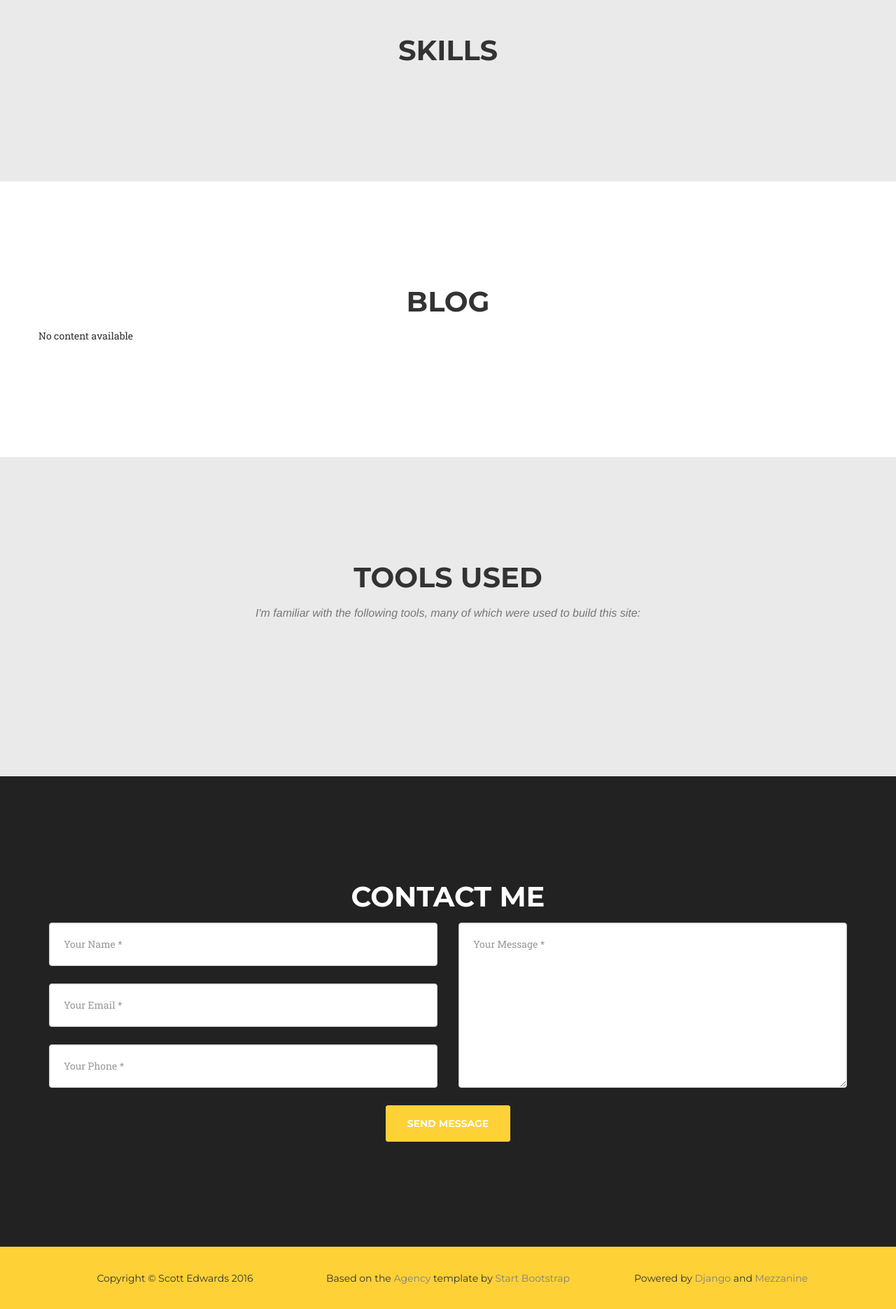
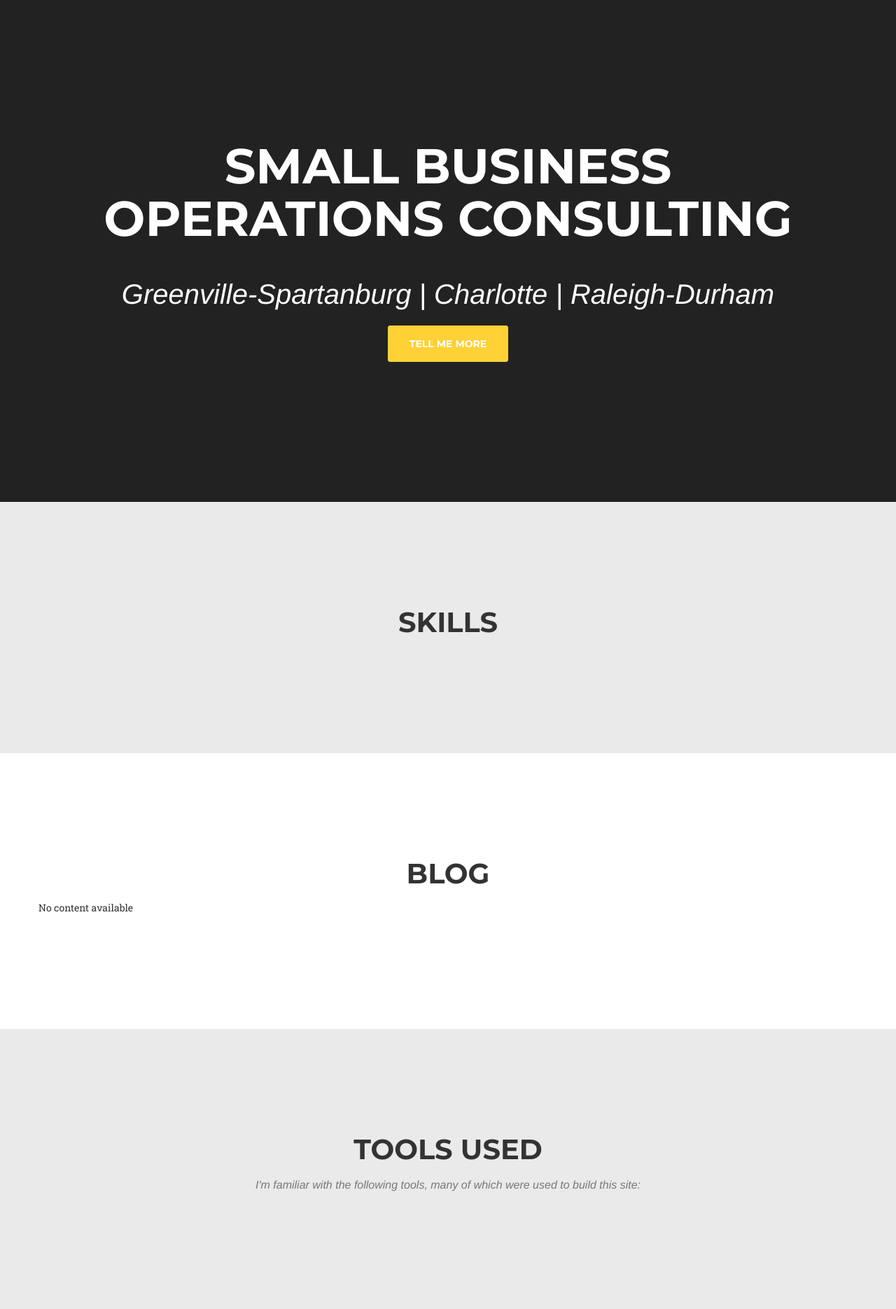
Before and after one commit to se42/mysite, a Django app: template myblog/templates/myblog/blog_post_list.html in a window 1280 px wide. Shown: the part 100-1970 px from the top of the page at 70% size. Run offline with Django 3.2, Linux system fonts and the light colour scheme; the template is opened without the code that fills it, so the values that code supplies are empty; parts of the project's set-up code (start-up, migrations or seed data) failed here and were passed over; some libraries are stand-ins or nearby versions; some web fonts are replaced.

Commit message:
add header section

```diff
--- a/myblog/templates/myblog/blog_post_list.html
+++ b/myblog/templates/myblog/blog_post_list.html
@@ -81,6 +81,18 @@
   </div>
   <!-- /.container-fluid -->
 </nav>
+
+
+<!-- Header -->
+  <header>
+    <div class="container">
+      <div class="intro-text">
+        <div class="intro-heading">Small Business<br>Operations Consulting</div>
+        <div class="intro-lead-in">Greenville-Spartanburg | Charlotte | Raleigh-Durham</div>
+        <a href="#about" class="page-scroll btn btn-xl">Tell Me More</a>
+      </div>
+    </div>
+  </header>
 
 
 <!-- About Section -->
```
